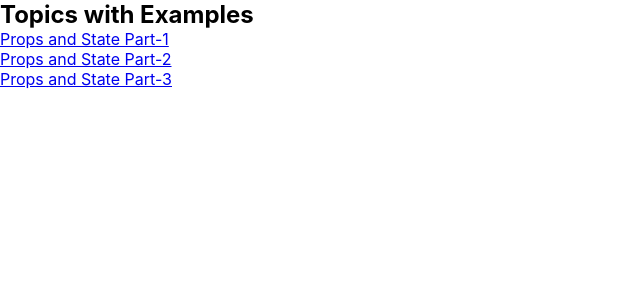
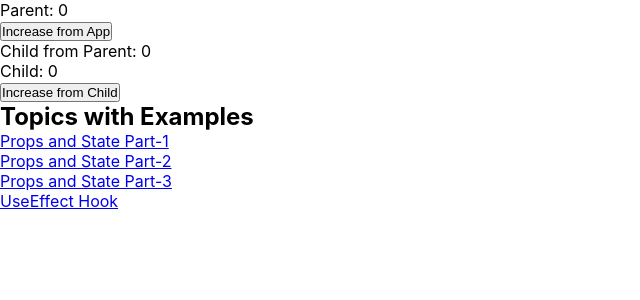
Before and after one commit to bablukpik/youtube-tutorial-react-basic, a React (Create React App) app: page / in a window 1280 px wide. Shown: the top 300 px of the page, without its empty margins (0-640 px from the left). Built offline with nearby package versions, Linux system fonts and the light colour scheme; the HTML template or start-up script is replaced by a standard one.

Commit message:
main: useState, useEffect, useMemo, useCallback

```diff
--- a/src/App.tsx
+++ b/src/App.tsx
@@ -1,9 +1,36 @@
 import { BrowserRouter as Router } from "react-router-dom";
 import AppRoutes from "./components/AppRoutes";
+import { useState, useMemo, useCallback } from "react";
+import UseEffect from "./components/pages/hooks/UseEffect";
 
 function App() {
+  let [count, setCount] = useState(0);
+
+  const memoizedCount = useMemo(() => {
+    return count;
+  }, [count]);
+
+  const memoizedHandleCount = useCallback((countDataFromChild: number) => {
+    setCount(countDataFromChild);
+  }, []);
+
+  const handleClick = () => {
+    // count = count + 1
+    // react batching
+    // setCount(count + 1); // 0+1 = 1
+    // setCount(count + 1); // 1+1 = 2
+    setCount((prevCount) => (prevCount + 3));
+  };
+
+  // const handleCount = (countDataFromChild: number) => {
+  //   setCount(countDataFromChild);
+  // };
+
   return (
     <>
+      <p> Parent: {count}</p>
+      <button onClick={handleClick}>Increase from App</button>
+      <UseEffect countClick={memoizedCount} onClick={memoizedHandleCount} />
       <Router>
         <AppRoutes />
       </Router>
--- a/src/components/AppRoutes/index.tsx
+++ b/src/components/AppRoutes/index.tsx
@@ -3,6 +3,7 @@ import Home from "../pages/Home";
 import PropsStateExample2 from "../pages/PropsStateExample2";
 import PropsStateExample3 from "../pages/PropsStateExample3";
 import PropsStateExample from "../pages/PropsStateExample";
+import UseEffect from "../pages/hooks/UseEffect";
 
 export default function AppRoutes() {
   return (
@@ -12,6 +13,7 @@ export default function AppRoutes() {
         <Route path="/props-state-example" element={<PropsStateExample />} />
         <Route path="/props-state-example2" element={<PropsStateExample2 />} />
         <Route path="/props-state-example3" element={<PropsStateExample3 />} />
+        <Route path="/use-effect" element={<UseEffect />} />
       </Routes>
     </>
   );
--- a/src/components/pages/Home/index.tsx
+++ b/src/components/pages/Home/index.tsx
@@ -14,6 +14,9 @@ function Home() {
         <li>
           <Link to="props-state-example3">Props and State Part-3</Link>
         </li>
+        <li>
+          <Link to="use-effect">UseEffect Hook</Link>
+        </li>
       </ul>
     </>
   );
--- /dev/null
+++ b/src/components/pages/hooks/UseEffect/index.tsx
@@ -0,0 +1,35 @@
+import React, { useEffect, useState, memo } from "react";
+
+interface Props {
+  countClick?: number;
+  onClick?: (countDataFromChild: number) => void;
+}
+
+function UseEffect({ countClick, onClick }: Props) {
+  const [count, setCount] = useState(0);
+  useEffect(() => {
+    console.log({ CountRan: count });
+  }, [count]);
+
+  const handleClick = () => {
+    // count = count + 1
+    // react baching
+    // setCount(count + 1); // 0+1 = 1
+    setCount((prevCount) => (prevCount + 3));
+    if (onClick) {
+      onClick(count);
+    }
+  };
+
+  console.log("child re-rendered");
+
+  return (
+    <div>
+      <p>Child from Parent: {countClick}</p>
+      <p>Child: {count}</p>
+      <button onClick={handleClick}>Increase from Child</button>
+    </div>
+  );
+}
+
+export default memo(UseEffect);
```
